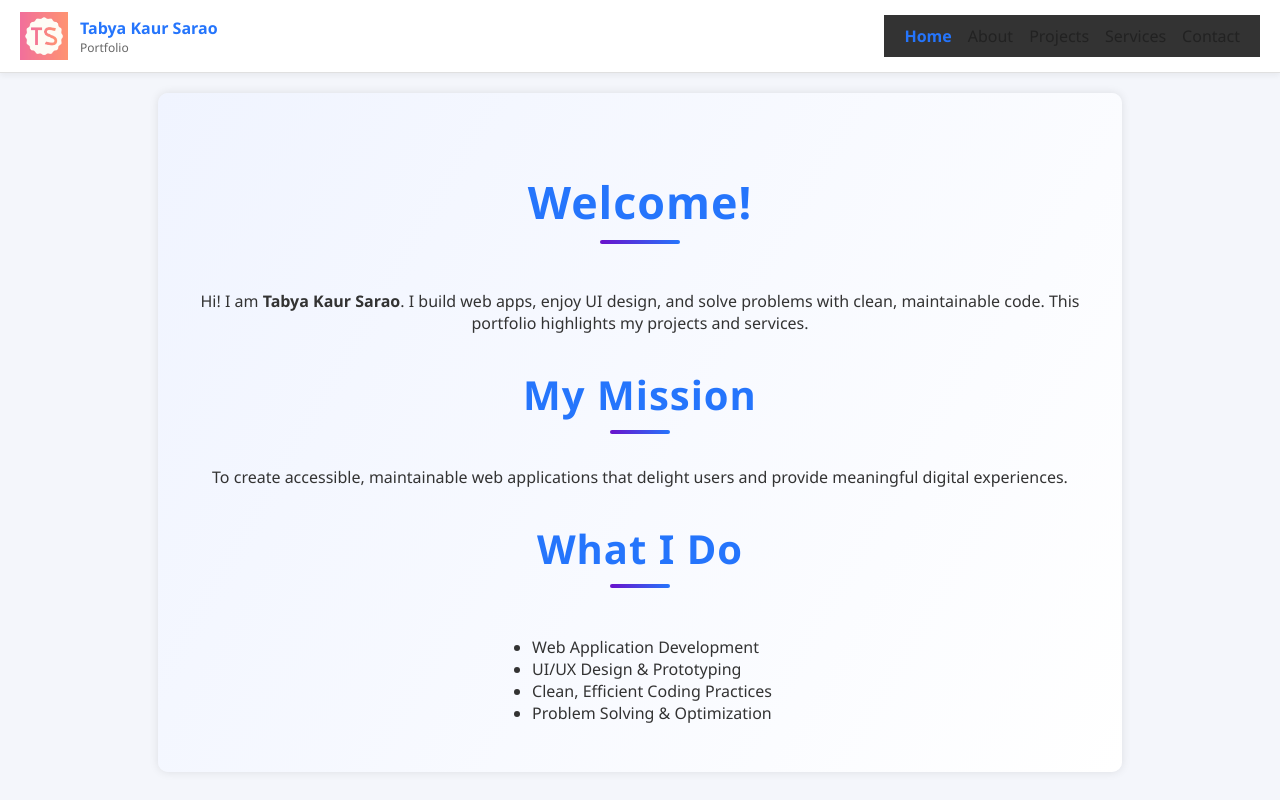
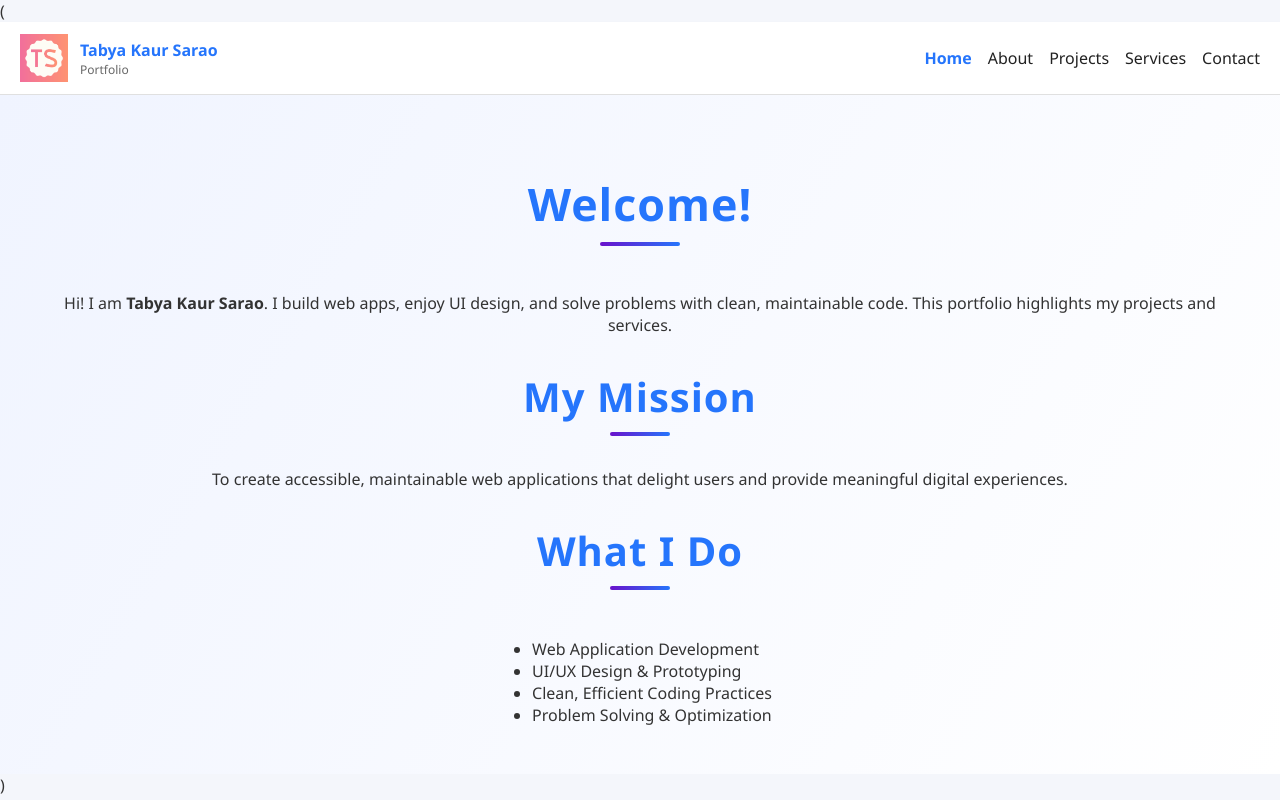
Before and after one commit to tabyasarao/MyPortfolio, a React (Vite) app in the folder client/: page / in a window 1280 px wide. Built offline with nearby package versions, Linux system fonts and the light colour scheme.

Commit message:
update root render to pass props and clean up imports

```diff
--- a/client/src/main.jsx
+++ b/client/src/main.jsx
@@ -1,10 +1,12 @@
+import react from 'react'
 import { StrictMode } from 'react'
 import { createRoot } from 'react-dom/client'
-import './index.css'
+//import './index.css'
 import App from './App.jsx'
 
-createRoot(document.getElementById('root')).render(
+createRoot(document.getElementById("root")).render(
   <StrictMode>
-    <App />
-  </StrictMode>,
-)
+    (<App tab="home" />
+    )
+  </StrictMode>
+);
```
